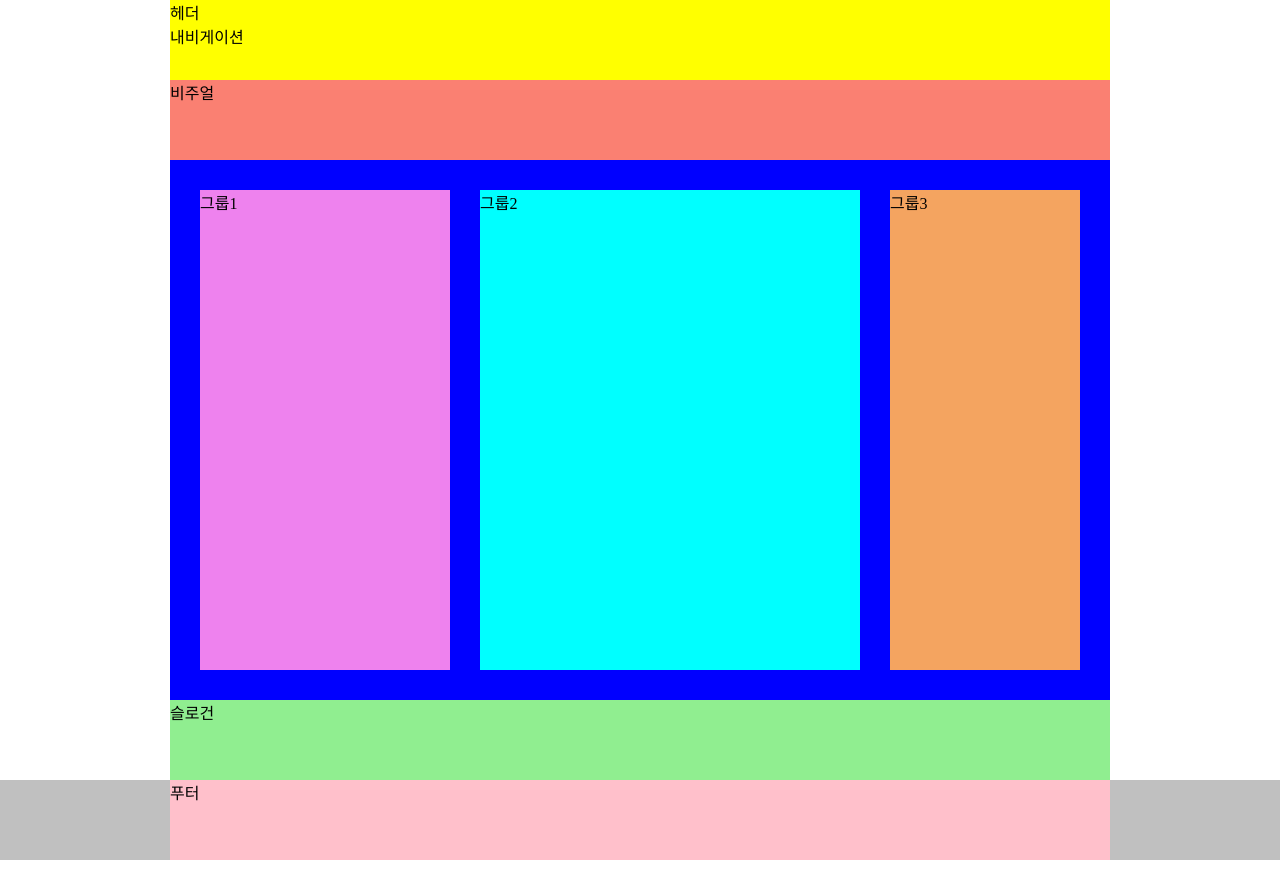
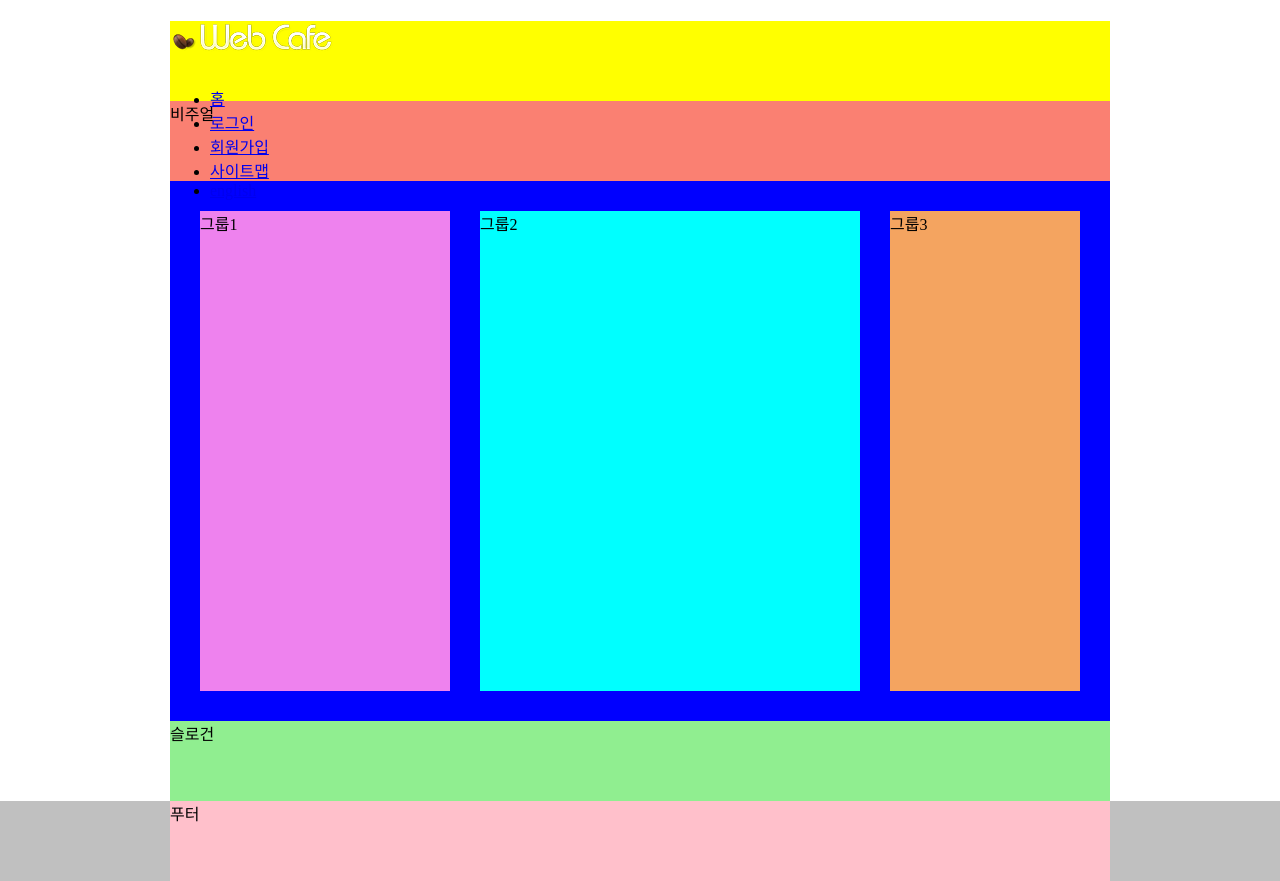
Before and after one commit to ws0671/html5, a plain HTML site: page index.html in a window 1280 px wide. Before the commit the page ends 860 px from the top, so only its background shows below. Drawn offline with Linux system fonts and the light colour scheme.

Commit message:
로고 및 안내링크 마크업

```diff
--- a/index.html
+++ b/index.html
@@ -8,8 +8,15 @@
 <body>
     <div class="container">
         <header class="header">
-            헤더
-            <nav class="navigation">내비게이션</nav>
+            <h1 class="logo"><a href="#"><img src="./images/logo.png" alt="web cafe"></a></h1>
+            <ul class="member">
+                <li><a href="#">홈</a></li>
+                <li><a href="#">로그인</a></li>
+                <li><a href="#">회원가입</a></li>
+                <li><a href="#">사이트맵</a></li>
+                <li><a href="#">english</a></li>
+            </ul>
+            <nav class="navigation"></nav>
         </header>
         <div class="visual">비주얼</div>
         <main class="main">
```
